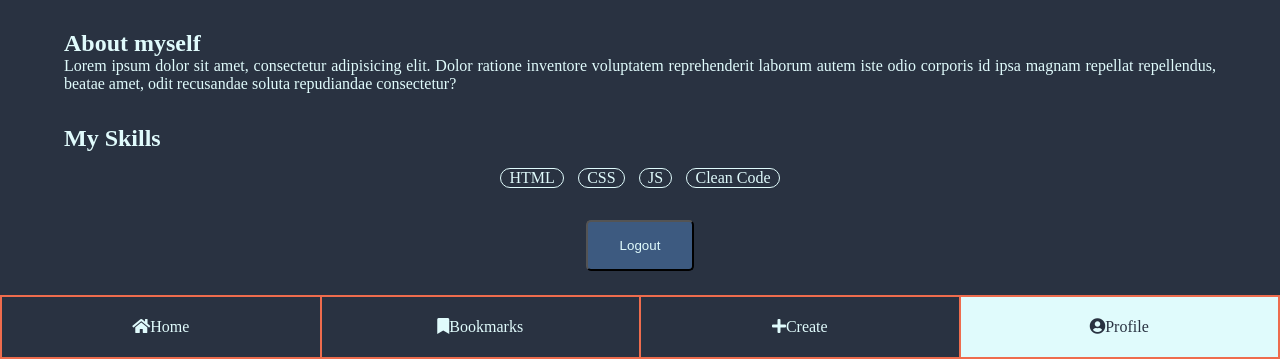
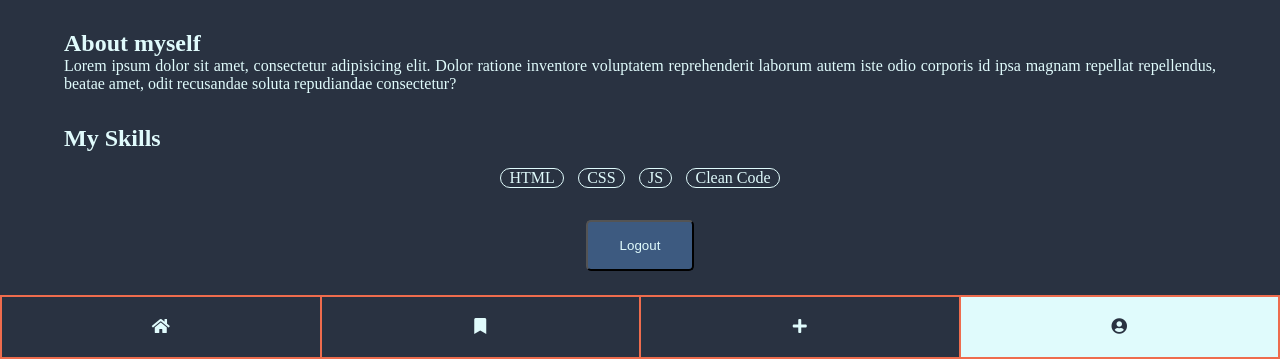
Before and after one commit to PReichetanz/quiz-app, a plain HTML site: page profile.html in a window 1280 px wide. Shown: the part 654-1013 px from the top of the page. Drawn offline with Linux system fonts and the light colour scheme.

Commit message:
Fix accessible anchors in navigation

```diff
--- a/profile.html
+++ b/profile.html
@@ -43,16 +43,27 @@
     <nav>
       <ul class="navigation" role="list">
         <li class="nav-item">
-          <a href="index.html"><i class="fas fa-home"></i>Home</a>
+          <a href="index.html"
+            ><i class="fas fa-home"></i><span class="sr-only">Home</span></a
+          >
         </li>
         <li class="nav-item">
-          <a href="bookmarks.html"><i class="fas fa-bookmark"></i>Bookmarks</a>
+          <a href="bookmarks.html"
+            ><i class="fas fa-bookmark"></i
+            ><span class="sr-only">Bookmarks</span></a
+          >
         </li>
         <li class="nav-item">
-          <a href="create.html"><i class="fas fa-plus"></i>Create</a>
+          <a href="create.html"
+            ><i class="fas fa-plus"></i
+            ><span class="sr-only">Create Card</span></a
+          >
         </li>
         <li class="nav-item nav-itemActive">
-          <a href="profile.html"><i class="fas fa-user-circle"></i>Profile</a>
+          <a href="profile.html"
+            ><i class="fas fa-user-circle"></i
+            ><span class="sr-only">Profile</span></a
+          >
         </li>
       </ul>
     </nav>
```
